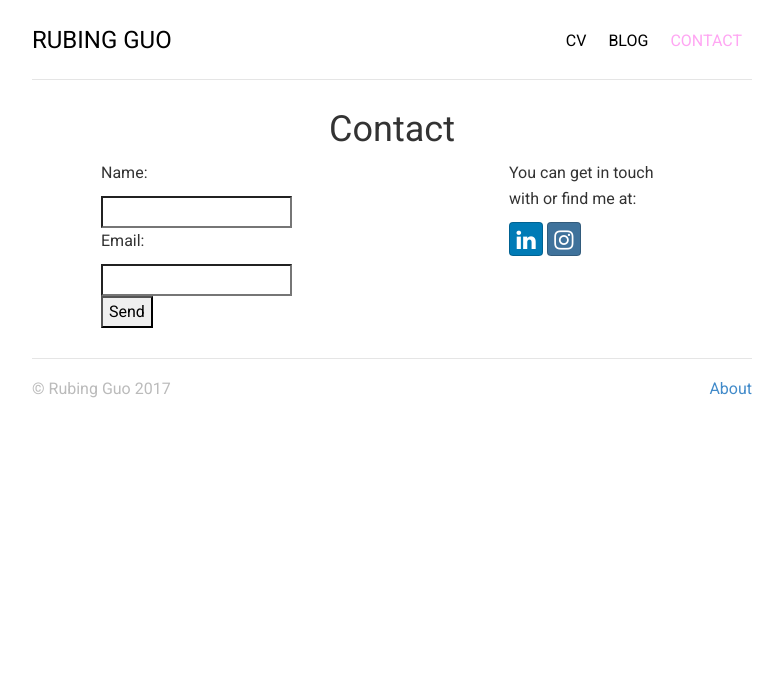
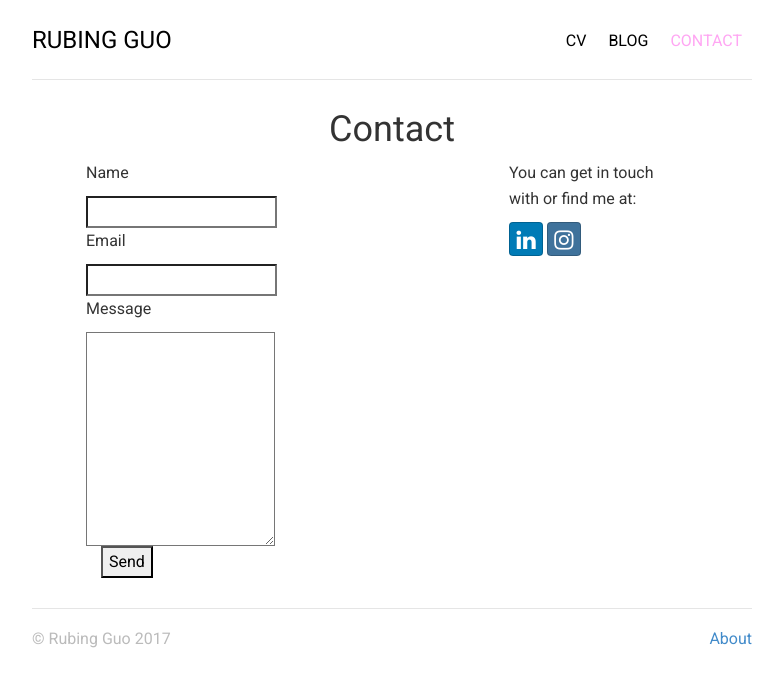
Before and after one commit to flower-joke/peanutshells.github.io, a Jekyll site: the page built from contact/index.html, in a window 1280 px wide. Shown: the top 687 px of the page, without its empty margins (248-1031 px from the left). Built offline with Jekyll 4.4.1, drawn with Linux system fonts in a browser that asks for light colours; nearby versions of some CDN libraries.

Commit message:
Update index.html

```diff
--- a/contact/index.html
+++ b/contact/index.html
@@ -14,8 +14,14 @@ description: ---hehe
 	<div class = "row">
 		<div class = "col-sm-8 contact-form">
 			<form action="https://formspree.io/rubing1223@gmail.com" method="POST">
-				<p>Name: </p><input type="text" name="name"><br>
-				<p>Email: </p><input type="email" name="_replyto"><br>
+				<div class = "row">
+				<p>Name</p><input type="text" name="name">
+				<p>Email</p><input type="email" name="_replyto">
+				</div>
+				<div class = "row">
+            			<p>Message</p>
+            			<textarea type="message" name="message" rows="8"></textarea>
+				</div>
 				<input type="submit" value="Send">
 			</form>
 		</div>
```
